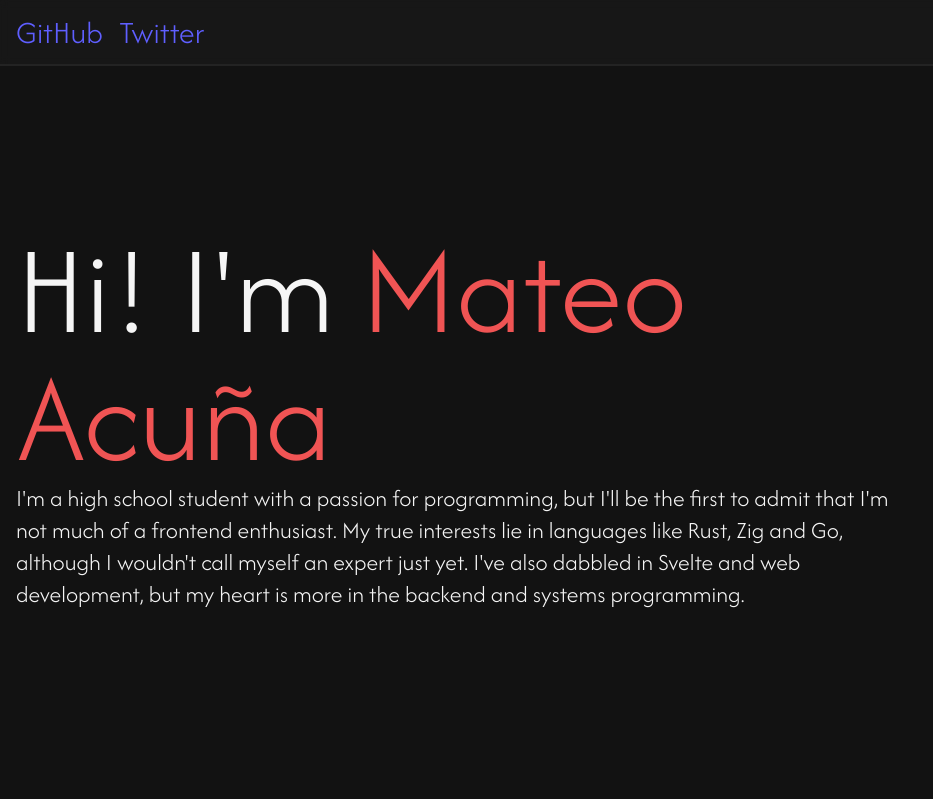
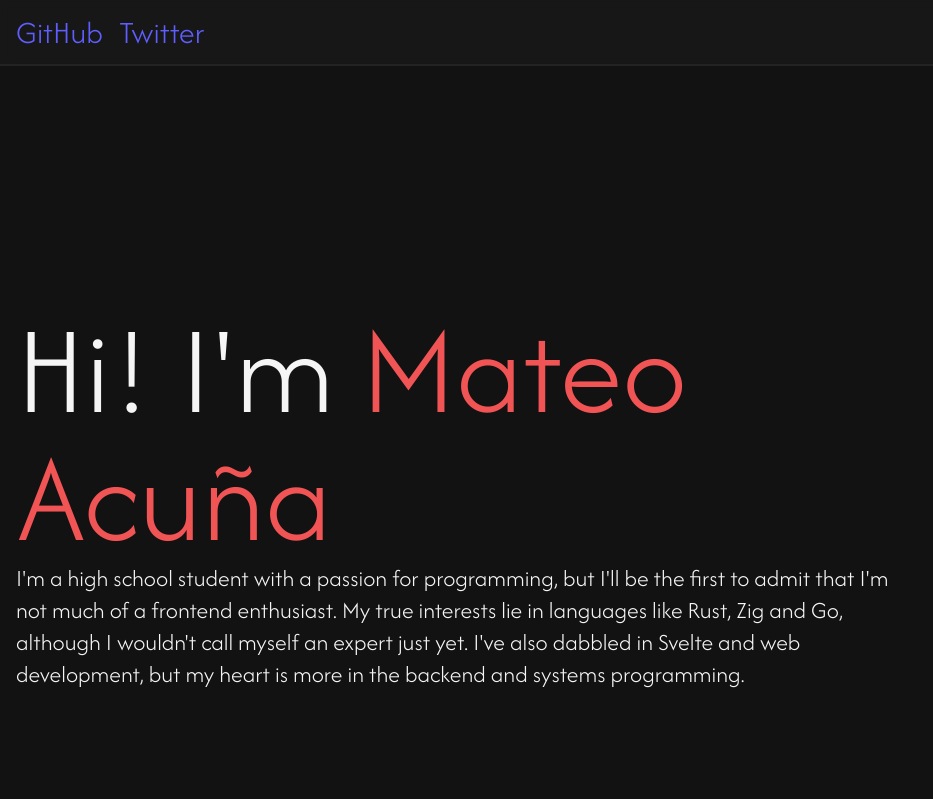
Before and after one commit to matteac/matteac.github.io, a plain HTML site: page index.html in a window 1280 px wide. Shown: the top 799 px of the page, without its empty margins (0-933 px from the left). Drawn offline with Linux system fonts and the light colour scheme.

Commit message:
header padding top

```diff
--- a/assets/css/style.css
+++ b/assets/css/style.css
@@ -64,7 +64,7 @@ main {
   padding: 0px 1rem;
 
   h1 {
-    padding-top: 20svh;
+    padding-top: 30svh;
     width: fit-content;
     font-size: 8rem;
     font-weight: 200;
```
